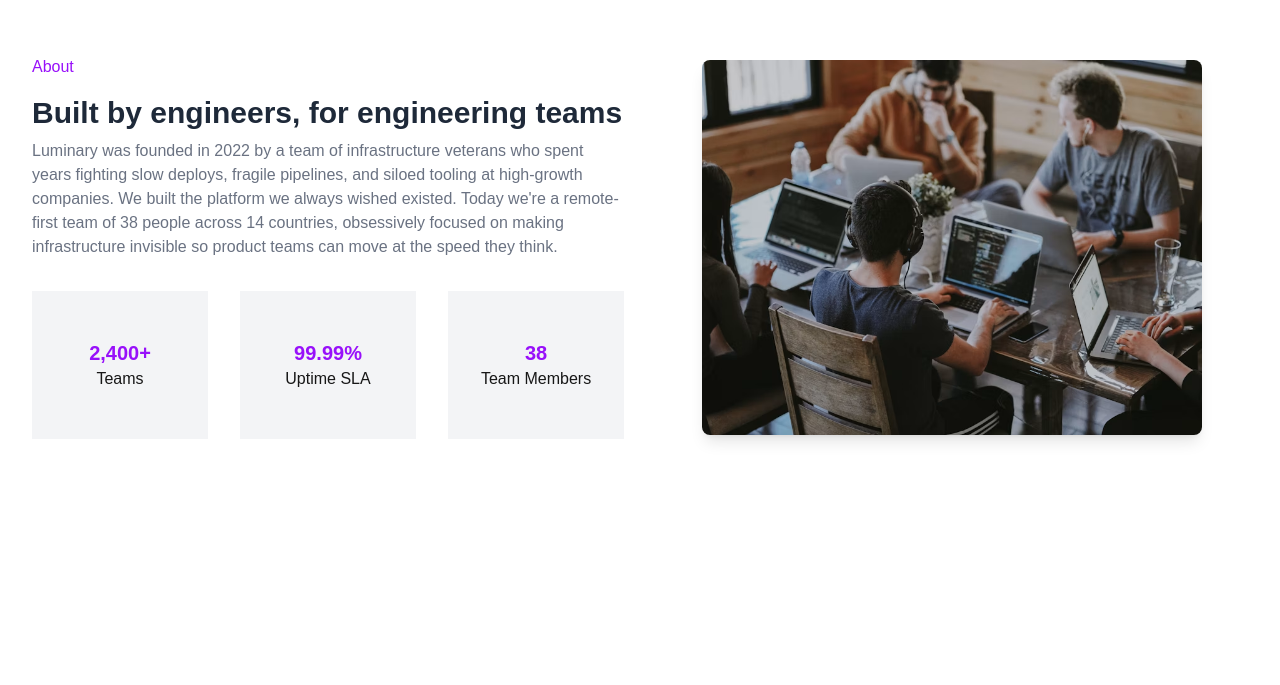
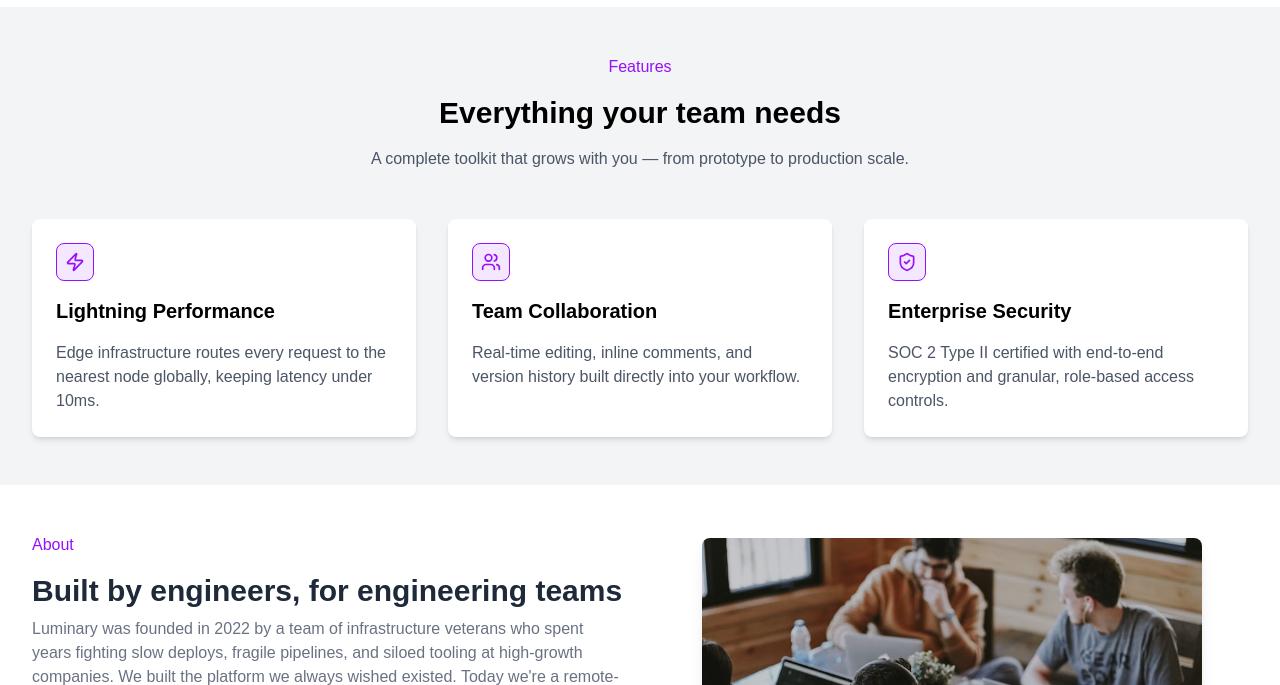
Before and after one commit to You-s-sef24/landing-page, a Next.js app: page / in a window 1280 px wide. Shown: the part 860-1545 px from the top of the page. Before the commit the page ends 1347 px from the top, so only its background shows below. Built offline with nearby package versions, Linux system fonts and the light colour scheme.

Commit message:
implement features section

```diff
--- /dev/null
+++ b/app/Components/FeaturesSection.jsx
@@ -0,0 +1,100 @@
+export default function FeaturesSection() {
+  return (
+    <div
+      id="features"
+      className="flex flex-col items-center bg-gray-100 py-12 gap-4 scroll-mt-16"
+    >
+      <p className="text-purple-600">Features</p>
+      <h3 className="text-3xl font-bold text-black">
+        Everything your team needs
+      </h3>
+      <p className="text-gray-600">
+        A complete toolkit that grows with you — from prototype to production
+        scale.
+      </p>
+
+      <div className="grid grid-cols-1 md:grid-cols-3 gap-8 mt-8 px-8">
+        <div className="group flex flex-col items-start gap-4 p-6 bg-white rounded-lg shadow-md scale-100 hover:scale-105 hover:shadow-lg transition-all duration-300">
+          <div className="text-purple-600 bg-purple-100 border p-2 rounded-lg group-hover:text-white group-hover:bg-purple-600 transition-all duration-200">
+            <svg
+              xmlns="http://www.w3.org/2000/svg"
+              width="20"
+              height="20"
+              viewBox="0 0 24 24"
+              fill="none"
+              stroke="currentColor"
+              strokeWidth="2"
+              strokeLinecap="round"
+              strokeLinejoin="round"
+              className="lucide lucide-zap text-primary group-hover:text-white transition-colors duration-200"
+            >
+              <path d="M4 14a1 1 0 0 1-.78-1.63l9.9-10.2a.5.5 0 0 1 .86.46l-1.92 6.02A1 1 0 0 0 13 10h7a1 1 0 0 1 .78 1.63l-9.9 10.2a.5.5 0 0 1-.86-.46l1.92-6.02A1 1 0 0 0 11 14z"></path>
+            </svg>
+          </div>
+
+          <h3 className="text-xl font-bold text-black">
+            Lightning Performance
+          </h3>
+          <p className="text-gray-600">
+            Edge infrastructure routes every request to the nearest node
+            globally, keeping latency under 10ms.
+          </p>
+        </div>
+
+        <div className="group flex flex-col items-start gap-4 p-6 bg-white rounded-lg shadow-md scale-100 hover:scale-105 hover:shadow-lg transition-all duration-300">
+          <div className="text-purple-600 bg-purple-100 border p-2 rounded-lg group-hover:text-white group-hover:bg-purple-600 transition-all duration-200">
+            <svg
+              xmlns="http://www.w3.org/2000/svg"
+              width="20"
+              height="20"
+              viewBox="0 0 24 24"
+              fill="none"
+              stroke="currentColor"
+              strokeWidth="2"
+              strokeLinecap="round"
+              strokeLinejoin="round"
+              className="lucide lucide-users text-primary group-hover:text-white transition-colors duration-200"
+            >
+              <path d="M16 21v-2a4 4 0 0 0-4-4H6a4 4 0 0 0-4 4v2"></path>
+              <circle cx="9" cy="7" r="4"></circle>
+              <path d="M22 21v-2a4 4 0 0 0-3-3.87"></path>
+              <path d="M16 3.13a4 4 0 0 1 0 7.75"></path>
+            </svg>
+          </div>
+
+          <h3 className="text-xl font-bold text-black">Team Collaboration</h3>
+          <p className="text-gray-600">
+            Real-time editing, inline comments, and version history built
+            directly into your workflow.
+          </p>
+        </div>
+
+        <div className="group flex flex-col items-start gap-4 p-6 bg-white rounded-lg shadow-md scale-100 hover:scale-105 hover:shadow-lg transition-all duration-300">
+          <div className="text-purple-600 bg-purple-100 border p-2 rounded-lg group-hover:text-white group-hover:bg-purple-600 transition-all duration-200">
+            <svg
+              xmlns="http://www.w3.org/2000/svg"
+              width="20"
+              height="20"
+              viewBox="0 0 24 24"
+              fill="none"
+              stroke="currentColor"
+              strokeWidth="2"
+              strokeLinecap="round"
+              strokeLinejoin="round"
+              class="lucide lucide-shield-check text-primary group-hover:text-white transition-colors duration-200"
+            >
+              <path d="M20 13c0 5-3.5 7.5-7.66 8.95a1 1 0 0 1-.67-.01C7.5 20.5 4 18 4 13V6a1 1 0 0 1 1-1c2 0 4.5-1.2 6.24-2.72a1.17 1.17 0 0 1 1.52 0C14.51 3.81 17 5 19 5a1 1 0 0 1 1 1z"></path>
+              <path d="m9 12 2 2 4-4"></path>
+            </svg>
+          </div>
+
+          <h3 className="text-xl font-bold text-black">Enterprise Security</h3>
+          <p className="text-gray-600">
+            SOC 2 Type II certified with end-to-end encryption and granular,
+            role-based access controls.
+          </p>
+        </div>
+      </div>
+    </div>
+  );
+}
--- a/app/page.js
+++ b/app/page.js
@@ -1,10 +1,12 @@
 import AboutSection from "./Components/AboutSection";
+import FeaturesSection from "./Components/FeaturesSection";
 import HeroSection from "./Components/HeroSection";
 
 export default function Home() {
   return (
     <>
       <HeroSection />
+      <FeaturesSection />
       <AboutSection />
     </>
   );
```
